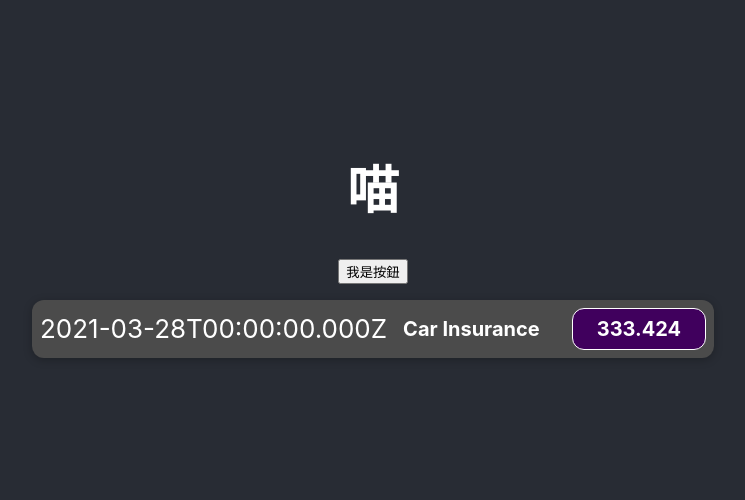
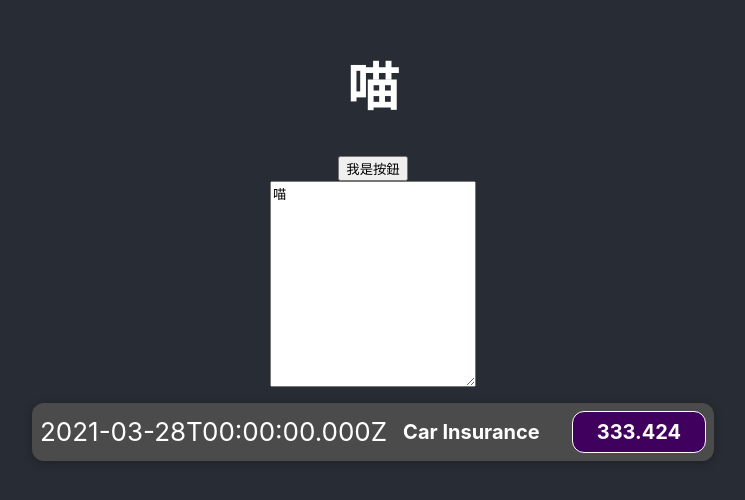
Before and after one commit to garfield654123/ehrms_table2.0, a React (Create React App) app in the folder first-react/: page / in a window 1280 px wide. Shown: the part 156-656 px from the top of the page, without its empty margins (267-1012 px from the left). Built offline with nearby package versions, Linux system fonts and the light colour scheme.

Commit message:
for add textA component and textArea

```diff
--- a/first-react/package.json
+++ b/first-react/package.json
@@ -9,6 +9,7 @@
     "react": "^18.2.0",
     "react-dom": "^18.2.0",
     "react-scripts": "^5.0.1",
+    "rsuite": "^5.19.1",
     "web-vitals": "^2.1.4"
   },
   "scripts": {
--- a/first-react/src/App.js
+++ b/first-react/src/App.js
@@ -1,15 +1,14 @@
 //import logo from './logo.svg';
 import {useState} from 'react'
 import './App.css';
+import TextA from './components/TextA'
 import ExpenseItem from './components/ExpenseItem';
-
 function App() {
 const [A, SetA] =useState('喵');
-
 const meow=()=>{
   SetA (function plus(prev){
-    return prev+'喵'
-  })
+    return prev+'喵';
+  });
 }
 return (
     <div className="App">
@@ -17,7 +16,10 @@ return (
 
 
       <h1>{A}</h1>
-      <button onClick={meow}>我是按鈕</button>
+      <button onClick={meow} >我是按鈕</button>
+
+      <TextA textdata ={A} />
+
       <ExpenseItem></ExpenseItem>
       </header>
     </div>
--- /dev/null
+++ b/first-react/src/components/TextA.css
@@ -0,0 +1,4 @@
+.texta-item {
+   height: 200px;
+   width:200px;
+  }
--- /dev/null
+++ b/first-react/src/components/TextA.js
@@ -0,0 +1,13 @@
+
+import './TextA.css'
+const  TextA = ({textdata}) =>{
+
+    console.log (textdata)
+    return (
+
+        <textarea  className ='texta-item'   defaultValue = {textdata}></textarea>
+
+    )
+}
+
+export default TextA;
```
Also changed, not shown: 1 other file (tests, documents, lock files or other folders).
